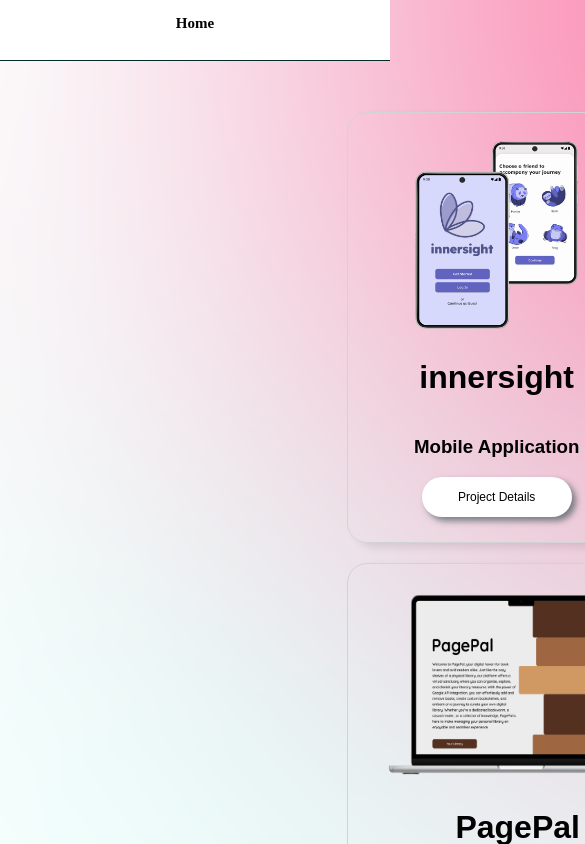
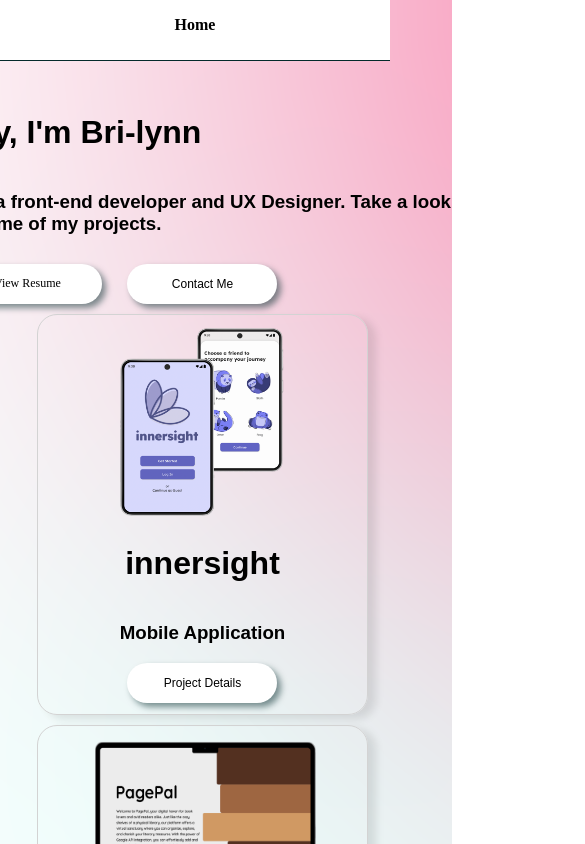
Before and after one commit to bguemos/bri-lynngportfolio, a Next.js app: page / in a window 390 px wide. Shown: the top 844 px of the page, 585 px wide, since content can reach past the window. Built offline with nearby package versions, Linux system fonts and the light colour scheme; a web font is replaced by a local one.

Commit message:
start of responsiveness

```diff
--- a/components/carousel/Carousel.module.css
+++ b/components/carousel/Carousel.module.css
@@ -14,3 +14,30 @@
     box-shadow: 8px 4px 8px rgba(0, 0, 0, 0.1);
     display: flex;
 }
+
+
+
+@media screen and (max-width: 414px) {
+    .gridContainer {
+        grid-template-columns: repeat(auto-fill, minmax(200px, 1fr));
+        gap: 10px;
+        padding: 10px;
+    }
+
+    .projectItem {
+        padding: 5px;
+    }
+}
+
+
+@media screen and (max-width: 430px) {
+    .gridContainer {
+        grid-template-columns: repeat(auto-fill, minmax(300px, 1fr));
+        gap: 10px;
+        padding: 10px;
+    }
+
+    .projectItem {
+        padding: 5px;
+    }
+}
--- a/components/header/Header.module.css
+++ b/components/header/Header.module.css
@@ -15,6 +15,7 @@
 
 .logo {
     margin-left: 2rem;
+    padding-top: 1%;
 }
 
 .links {
@@ -28,7 +29,8 @@
 .page {
     font-family: var(--font-mono);
     color: black;
-    font-size: 15px;
+    font-size: 16px;
+    font-weight: 900;
     text-decoration-line: none;
 }
 
--- a/pages/index.js
+++ b/pages/index.js
@@ -21,7 +21,9 @@ export default function Home() {
         />
       </Head>
       <Header />
+
       <main className={styles.main}>
+
         <div className={styles.intro}>
         <h1>Hey, I'm Bri-lynn</h1>
         <h3>I am a front-end developer and UX Designer. Take a look at some of my projects.</h3>
@@ -38,8 +40,11 @@ export default function Home() {
             />
         </div>
         </div>
+        <div className={styles.carouselcontainer}>
+        <Carousel/>
+        </div>
 
-       <Carousel/>
+
 
       </main>
 
--- a/pages/innersight.js
+++ b/pages/innersight.js
@@ -77,8 +77,8 @@ export default function Innersight() {
           <h2>User Persona</h2>
           <div className={styles.personacontent}>
             <div className={styles.leftpersona}>
-          <p>Through the user research, The user persona was constructed</p>
-          <Image
+          <p className={styles.personaheader}>Through the user research, The user persona was constructed</p>
+          <Image className={styles.personaimage}
           src="/projectImages/userpersona.png"
           height={700}
           width={600}
--- a/styles/Home.module.css
+++ b/styles/Home.module.css
@@ -45,3 +45,55 @@
 .resumebutton:hover {
   background-color: var(--primary-color);
 }
+
+
+@media screen and (max-width: 414px) {
+
+
+  .main {
+    display: flex;
+    flex-direction: column;
+    align-items: center;
+    justify-content: center;
+
+  }
+
+  .intro {
+    width: 300px;
+  }
+
+}
+
+@media screen and (max-width: 768px) and (min-width: 430px) {
+
+
+  .main {
+    display: flex;
+    flex-direction: column;
+    align-items: center;
+    justify-content: center;
+
+  }
+
+  .intro {
+    width: 300px;
+  }
+
+}
+
+@media screen and (max-width: 1024px) {
+
+
+  .main {
+    display: flex;
+    flex-direction: column;
+    align-items: center;
+    justify-content: center;
+
+  }
+
+  .intro {
+    width: 500px;
+  }
+
+}
--- a/styles/Innersight.module.css
+++ b/styles/Innersight.module.css
@@ -406,3 +406,41 @@
     transform: scale(1.5); /* You can adjust the scaling factor as needed */
     transition: transform 0.3s ease; /* Add a smooth transition effect */
 }
+
+
+
+/* Media Queries */
+@media screen and (max-width: 414px) {
+
+ .main{
+  display: flex;
+  flex-direction: column;
+  align-items: center;
+  justify-content: center;
+ }
+ .mascotrow{
+  display: flex;
+  flex-direction: column;
+ }
+
+ .firstcontent{
+  width: 250px;
+  margin-bottom: 10px;
+ }
+ .overview {
+  display: flex;
+  flex-direction: column;
+  align-items: center;
+ }
+ .leftcontent{
+  width: 275px;
+  margin-left: 50px;
+ }
+ .userpersona {
+  display: none;
+ }
+.leftcontent1{
+  width: 300px;
+}
+
+}
--- a/styles/globals.css
+++ b/styles/globals.css
@@ -4,7 +4,7 @@
   --primary-color: #FF85AF;
   --secondary-color: #042A2B;
   --tertiary-color: #EAF4F4;
-  background-image: url('/backgroundBlobs/backgroundgraadient.png');
+  background-image: url('/backgroundBlobs/backgroundgradient.png');
   background-repeat: repeat;
   background-size: cover;
   background-position: center center;
```
